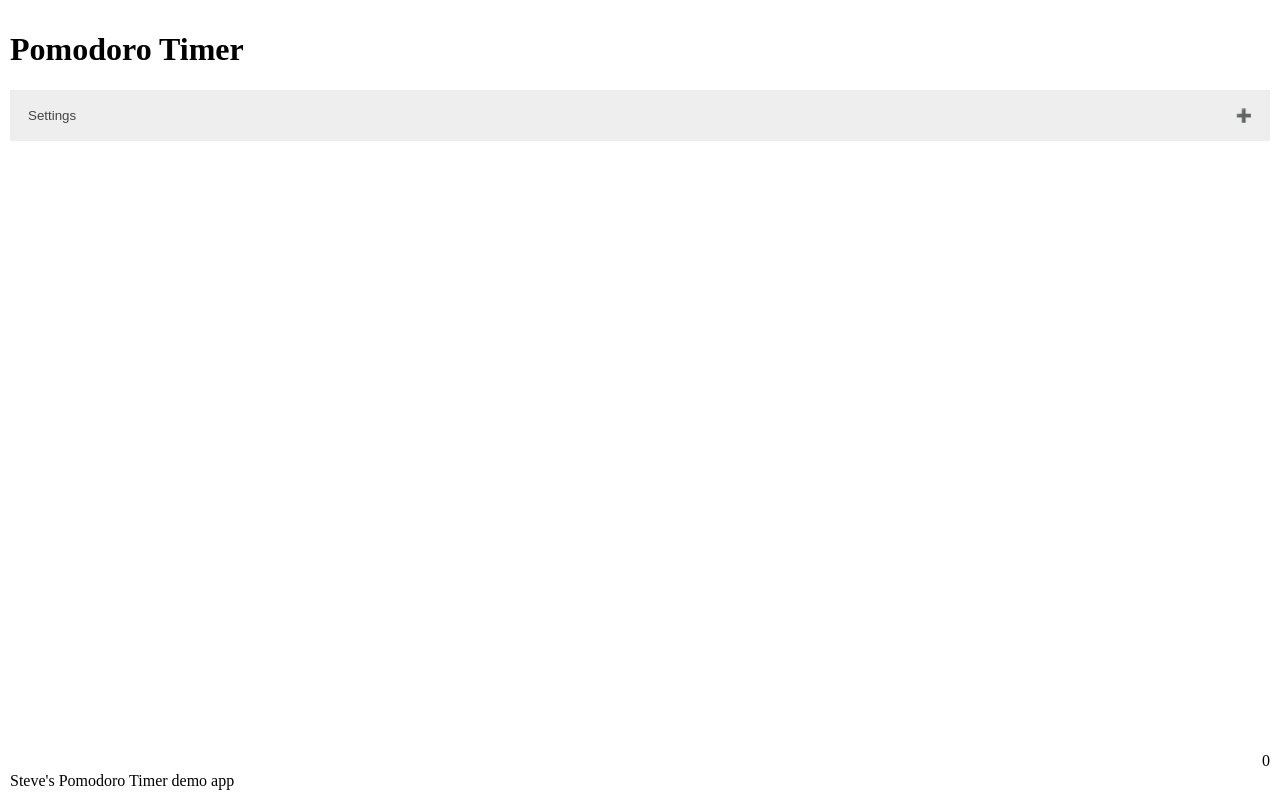
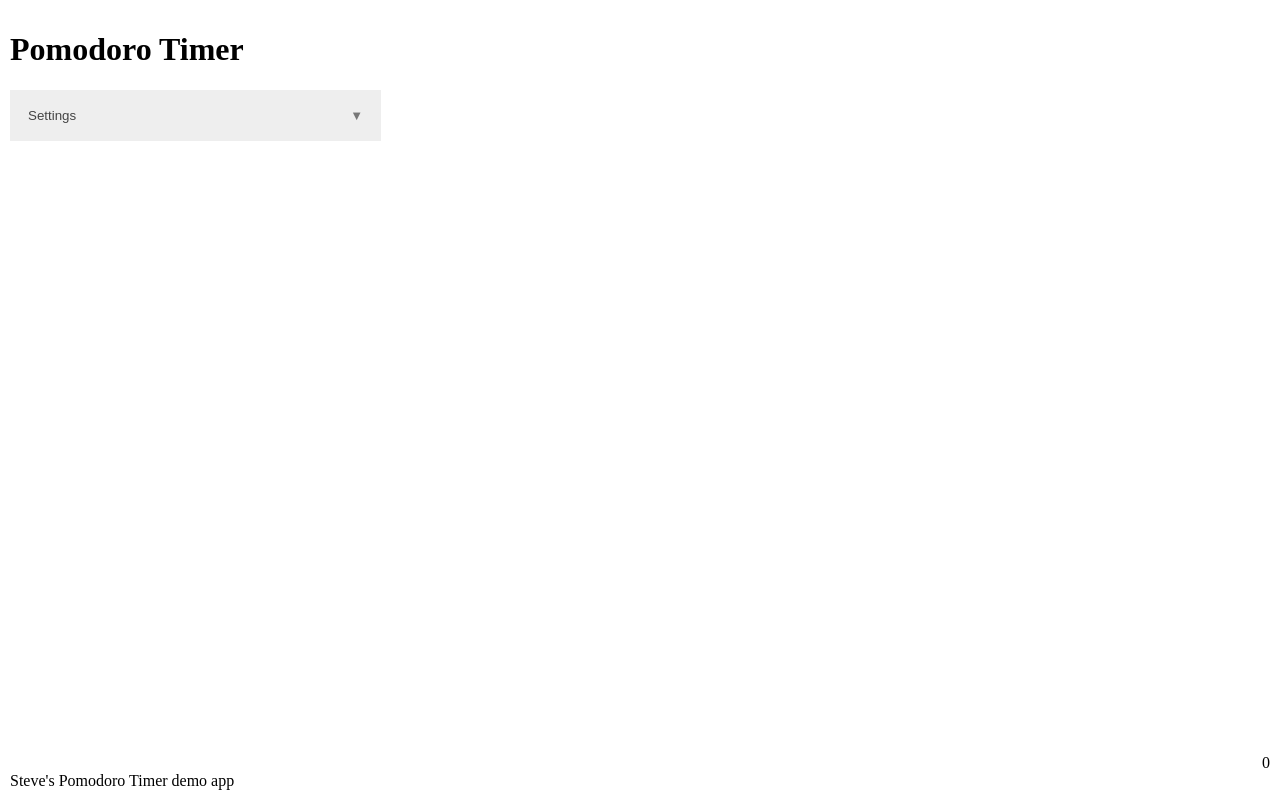
Before and after one commit to StevenMcgrew/Vue3_PomodoroTimer, a Vue app: page / in a window 1280 px wide. Built offline with nearby package versions, Linux system fonts and the light colour scheme.

Commit message:
Line up the settings input boxes

```diff
--- a/src/components/Settings/DropdownBtn.vue
+++ b/src/components/Settings/DropdownBtn.vue
@@ -24,7 +24,7 @@ button {
     transition: 0.4s;
 }
 button:after {
-    content: "\02795"; /* Unicode character for "plus" sign (+) */
+    content: "\25BC"; /* Unicode down arrowhead */
     font-size: 13px;
     color: #777;
     float: right;
@@ -34,6 +34,6 @@ button:after {
     background-color: #ccc;
 }
 .active:after {
-    content: "\2796"; /* Unicode character for "minus" sign (-) */
+    content: "\25B2"; /* Unicode up arrowhead */
 }
 </style>
--- a/src/components/Settings/DropdownPanel.vue
+++ b/src/components/Settings/DropdownPanel.vue
@@ -25,9 +25,9 @@ watchEffect(() => {
 
 <template>
     <div ref="dropdownPanel">
-        <NumberInput :label="'Work'" :default-number="25" />
-        <NumberInput :label="'Short break'" :default-number="5" />
-        <NumberInput :label="'Long break'" :default-number="30" />
+        <NumberInput :id="'workInterval'" :label="'Work Interval'" :default-number="25" /><br>
+        <NumberInput :id="'shortBreak'" :label="'Short break'" :default-number="5" /><br>
+        <NumberInput :id="'longBreak'" :label="'Long break'" :default-number="30" /><br>
     </div>
 </template>
 
--- a/src/components/Settings/NumberInput.vue
+++ b/src/components/Settings/NumberInput.vue
@@ -1,6 +1,7 @@
 <script setup>
 
 defineProps({
+    id: String,
     label: String,
     defaultNumber: Number,
 })
@@ -8,10 +9,13 @@ defineProps({
 </script>
 
 <template>
-    <label>{{ label }}
-        <input type="number" value="{{ defaultNumber }} || 0">
-    </label>
+    <label :for="id">{{ label }}</label>
+    <input :id="id" type="number" :value="defaultNumber || 1" />
 </template>
 
 <style scoped>
+label {
+    display: inline-block;
+    width: 150px;
+}
 </style>
--- a/src/components/Settings/Settings.vue
+++ b/src/components/Settings/Settings.vue
@@ -3,25 +3,17 @@
 import DropdownBtn from './DropdownBtn.vue'
 import DropdownPanel from './DropdownPanel.vue'
 
-// let settingsBtn = document.getElementsByClassName("settings-btn")[0]
-// settingsBtn.addEventListener("click", function () {
-//     settingsBtn.classList.toggle("active")
-//     let panel = settingsBtn.nextElementSibling
-//     if (panel.style.maxHeight) {
-//         panel.style.maxHeight = null
-//     }
-//     else {
-//         panel.style.maxHeight = panel.scrollHeight + "px"
-//     }
-// })
 </script>
 
 <template>
-    <div>
+    <div class="settings">
         <DropdownBtn />
         <DropdownPanel />
     </div>
 </template>
 
 <style scoped>
+.settings {
+    width: max-content;
+}
 </style>
--- a/src/views/Home.vue
+++ b/src/views/Home.vue
@@ -16,7 +16,7 @@ import Counter from "../components/Counter.vue"
 .home {
     width: 100%;
     display: grid;
-    grid-template-rows: 20px 1fr 20px;
+    grid-template-rows: auto 1fr auto;
     grid-template-areas:
         "settings"
         "graphic"
```
